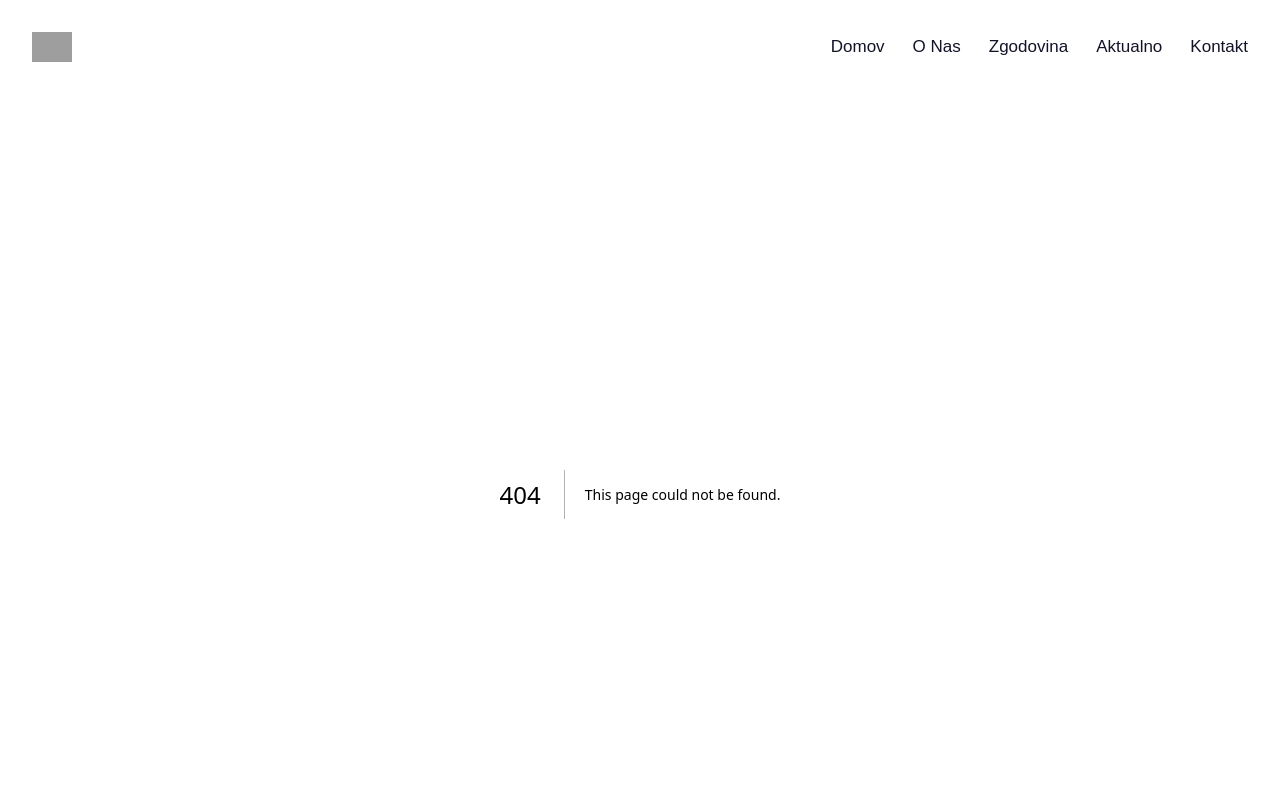
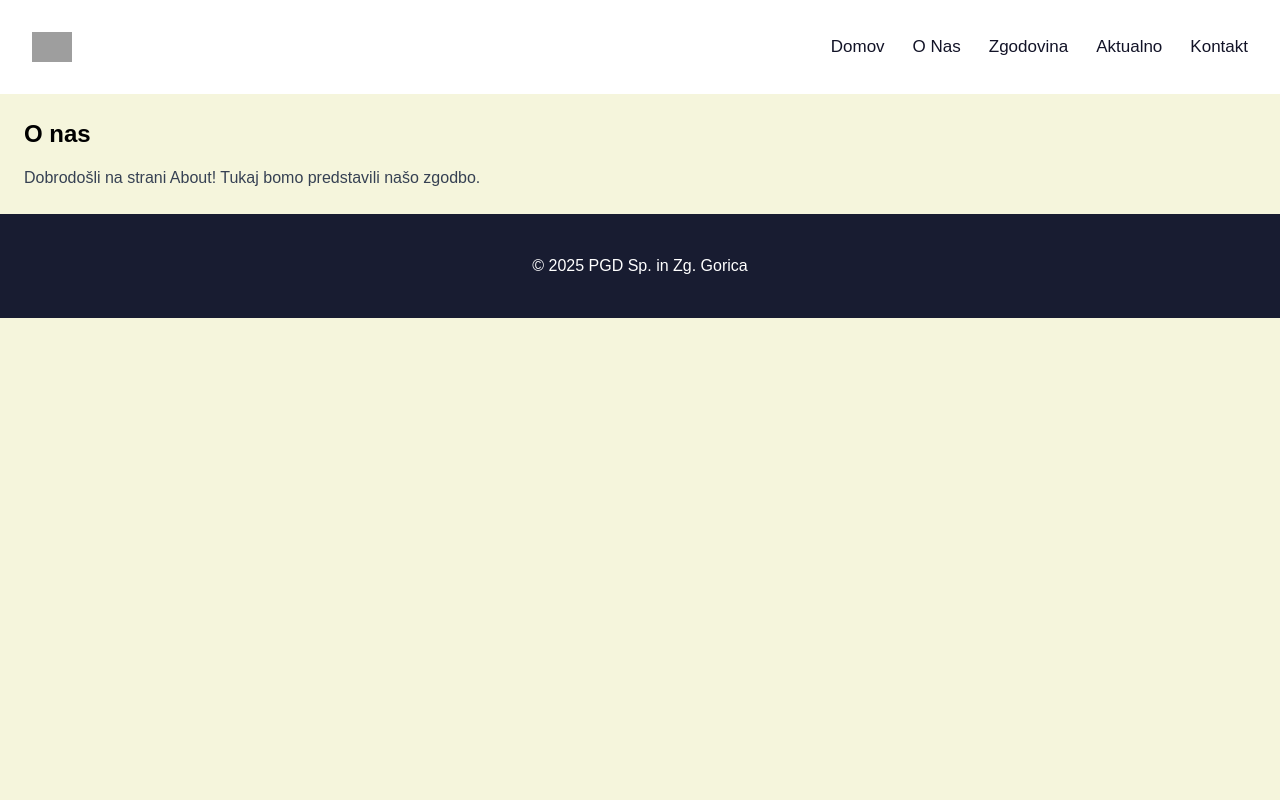
Before and after one commit to blazbabsek/Praksa, a Next.js app: page /about in a window 1280 px wide. Before the commit this address had no page. Shown: the top 800 px of the page. Built offline with nearby package versions, Linux system fonts and the light colour scheme; grey boxes are pictures that could not be loaded.

Commit message:
primer statične poti v app router-ju

```diff
--- /dev/null
+++ b/app/about/page.jsx
@@ -0,0 +1,10 @@
+
+'use client'
+export default function About() {
+    return (
+      <div className="p-6">
+        <h1 className="text-2xl font-bold mb-4">O nas</h1>
+        <p className="text-gray-700">Dobrodošli na strani About! Tukaj bomo predstavili našo zgodbo.</p>
+      </div>
+    );
+  }
```
